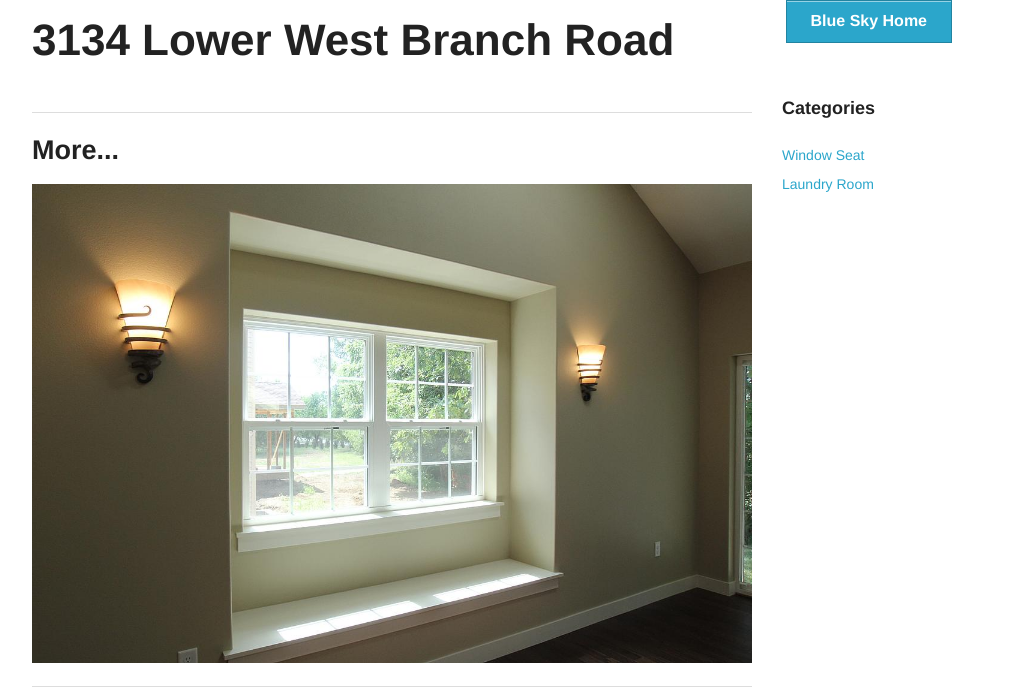
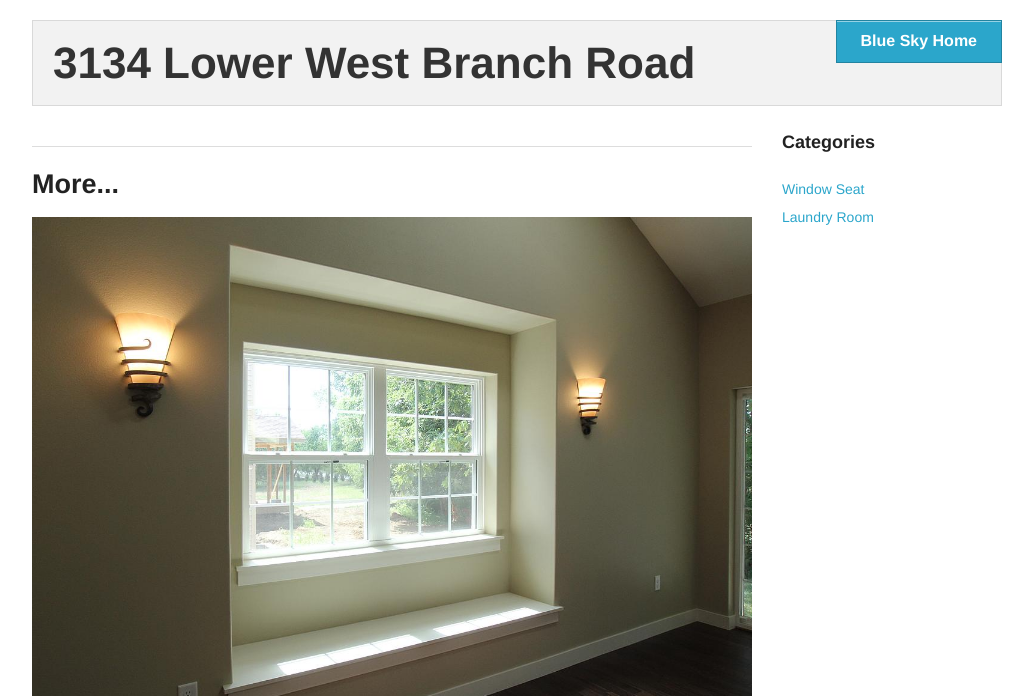
Before and after one commit to addahlbe/BlueSky, a Python web app: template realEstateApp/templates/home1-more.mako in a window 1280 px wide. Shown: the top 696 px of the page, without its empty margins (123-1156 px from the left). Run offline with Mako, Linux system fonts and the light colour scheme; the template is opened without the code that fills it, so the values that code supplies are empty; some libraries are stand-ins or nearby versions.

Commit message:
Added the header pannel format, changed margin to link to top, and home button.

```diff
--- a/realEstateApp/templates/home1-baths.mako
+++ b/realEstateApp/templates/home1-baths.mako
@@ -22,13 +22,15 @@
   <!-- Nav Bar -->
 
   <div class="row">
-    <div class="large-12 columns">
+    <div class="large-12 columns" style="margin-top:20px">
       <div class="nav-bar right">
        <ul class="button-group">
-         <li><a href="/" class="button" style="margin-right:50px">Blue Sky Home</a></li>
+         <li><a href="/" class="button">Blue Sky Home</a></li>
         </ul>
       </div>
-      <h1>3134 Lower West Branch Road</h1>
+      <div class="panel">
+        <h1>3134 Lower West Branch Road</h1>
+      <div>
     </div>
   </div>
 
--- a/realEstateApp/templates/home1-bedrooms.mako
+++ b/realEstateApp/templates/home1-bedrooms.mako
@@ -22,13 +22,15 @@
   <!-- Nav Bar -->
 
   <div class="row">
-    <div class="large-12 columns">
+    <div class="large-12 columns"  style="margin-top:20px">
       <div class="nav-bar right">
        <ul class="button-group">
-         <li><a href="/" class="button" style="margin-right:50px">Blue Sky Home</a></li>
+         <li><a href="/" class="button">Blue Sky Home</a></li>
         </ul>
       </div>
-      <h1>3134 Lower West Branch Road</h1>
+      <div class="panel">
+        <h1>3134 Lower West Branch Road</h1>
+      </div>
     </div>
   </div>
 
--- a/realEstateApp/templates/home1-dining-room.mako
+++ b/realEstateApp/templates/home1-dining-room.mako
@@ -22,13 +22,15 @@
   <!-- Nav Bar -->
 
   <div class="row">
-    <div class="large-12 columns">
+    <div class="large-12 columns" style="margin-top:20px">
       <div class="nav-bar right">
        <ul class="button-group">
-         <li><a href="/" class="button" style="margin-right:50px">Blue Sky Home</a></li>
+         <li><a href="/" class="button">Blue Sky Home</a></li>
         </ul>
       </div>
-      <h1>3134 Lower West Branch Road</h1>
+      <div class="panel">
+        <h1>3134 Lower West Branch Road</h1>
+      </div>
     </div>
   </div>
 
--- a/realEstateApp/templates/home1-kitchen.mako
+++ b/realEstateApp/templates/home1-kitchen.mako
@@ -22,13 +22,15 @@
   <!-- Nav Bar -->
 
   <div class="row">
-    <div class="large-12 columns">
+    <div class="large-12 columns"  style="margin-top:20px">
       <div class="nav-bar right">
        <ul class="button-group">
-         <li><a href="/" class="button" style="margin-right:50px">Blue Sky Home</a></li>
+         <li><a href="/" class="button">Blue Sky Home</a></li>
         </ul>
       </div>
-      <h1>3134 Lower West Branch Road</h1>
+      <div class="panel">
+        <h1>3134 Lower West Branch Road</h1>
+      </div>
     </div>
   </div>
 
--- a/realEstateApp/templates/home1-living-room.mako
+++ b/realEstateApp/templates/home1-living-room.mako
@@ -21,13 +21,15 @@
   <!-- Nav Bar -->
 
   <div class="row">
-    <div class="large-12 columns">
+    <div class="large-12 columns"  style="margin-top:20px">
       <div class="nav-bar right">
        <ul class="button-group">
-         <li><a href="/" class="button" style="margin-right:50px">Blue Sky Home</a></li>
+         <li><a href="/" class="button">Blue Sky Home</a></li>
         </ul>
       </div>
-      <a href="/home1"><h1>3134 Lower West Branch Road</h1></a>
+      <div class="panel">
+        <h1>3134 Lower West Branch Road</h1>
+      </div>
     </div>
   </div>
 
--- a/realEstateApp/templates/home1-more.mako
+++ b/realEstateApp/templates/home1-more.mako
@@ -22,13 +22,15 @@
   <!-- Nav Bar -->
 
   <div class="row">
-    <div class="large-12 columns">
+    <div class="large-12 columns"  style="margin-top:20px">
       <div class="nav-bar right">
        <ul class="button-group">
-         <li><a href="/" class="button" style="margin-right:50px">Blue Sky Home</a></li>
+         <li><a href="/" class="button">Blue Sky Home</a></li>
         </ul>
       </div>
-      <h1>3134 Lower West Branch Road</h1>
+      <div class="panel">
+        <h1>3134 Lower West Branch Road</h1>
+      </div>
     </div>
   </div>
 
--- a/realEstateApp/templates/home1-stairs.mako
+++ b/realEstateApp/templates/home1-stairs.mako
@@ -22,13 +22,15 @@
   <!-- Nav Bar -->
 
   <div class="row">
-    <div class="large-12 columns">
+    <div class="large-12 columns"  style="margin-top:20px">
       <div class="nav-bar right">
        <ul class="button-group">
-         <li><a href="/" class="button" style="margin-right:50px">Blue Sky Home</a></li>
+         <li><a href="/" class="button">Blue Sky Home</a></li>
         </ul>
       </div>
-      <h1>3134 Lower West Branch Road</h1>
+      <div class="panel">
+        <h1>3134 Lower West Branch Road</h1>
+      </div>
     </div>
   </div>
 
--- a/realEstateApp/templates/home1.mako
+++ b/realEstateApp/templates/home1.mako
@@ -511,7 +511,7 @@
           <p>&copy; Copyright Blue Sky, LLC.</p>
         </div>
         <div class="large-6 columns">
-          <a href="#Top">Return To Top</a>
+          <a href="#Top" style="margin-left:100px">Return To Top</a>
         </div>
       </div>
     </div>
--- a/realEstateApp/templates/home2-baths.mako
+++ b/realEstateApp/templates/home2-baths.mako
@@ -22,13 +22,15 @@
   <!-- Nav Bar -->
 
   <div class="row">
-    <div class="large-12 columns">
+    <div class="large-12 columns"  style="margin-top:20px">
       <div class="nav-bar right">
        <ul class="button-group">
-         <li><a href="/" class="button" style="margin-right:50px">Blue Sky Home</a></li>
+         <li><a href="/" class="button">Blue Sky Home</a></li>
         </ul>
       </div>
-      <h1>423 Teton Circle</h1>
+      <div class="panel">
+        <h1>423 Teton Circle</h1>
+      </div>
     </div>
   </div>
 
--- a/realEstateApp/templates/home2-bedrooms.mako
+++ b/realEstateApp/templates/home2-bedrooms.mako
@@ -22,13 +22,15 @@
   <!-- Nav Bar -->
 
   <div class="row">
-    <div class="large-12 columns">
+    <div class="large-12 columns"  style="margin-top:20px">
       <div class="nav-bar right">
        <ul class="button-group">
-         <li><a href="/" class="button" style="margin-right:50px">Blue Sky Home</a></li>
+         <li><a href="/" class="button">Blue Sky Home</a></li>
         </ul>
       </div>
-      <h1>423 Teton Circle</h1>
+      <div class="panel">
+        <h1>423 Teton Circle</h1>
+      </div>
     </div>
   </div>
 
--- a/realEstateApp/templates/home2-dining-room.mako
+++ b/realEstateApp/templates/home2-dining-room.mako
@@ -22,13 +22,15 @@
   <!-- Nav Bar -->
 
   <div class="row">
-    <div class="large-12 columns">
+    <div class="large-12 columns"  style="margin-top:20px">
       <div class="nav-bar right">
        <ul class="button-group">
-         <li><a href="/" class="button" style="margin-right:50px">Blue Sky Home</a></li>
+         <li><a href="/" class="button">Blue Sky Home</a></li>
         </ul>
       </div>
-      <h1>423 Teton Circle</h1>
+      <div class="panel">
+        <h1>423 Teton Circle</h1>
+      </div>
     </div>
   </div>
 
--- a/realEstateApp/templates/home2-exterior.mako
+++ b/realEstateApp/templates/home2-exterior.mako
@@ -22,13 +22,15 @@
   <!-- Nav Bar -->
 
   <div class="row">
-    <div class="large-12 columns">
+    <div class="large-12 columns"  style="margin-top:20px">
       <div class="nav-bar right">
        <ul class="button-group">
-         <li><a href="/" class="button" style="margin-right:50px">Blue Sky Home</a></li>
+         <li><a href="/" class="button">Blue Sky Home</a></li>
         </ul>
       </div>
-      <h1>423 Teton Circle</h1>
+      <div class="panel">
+        <h1>423 Teton Circle</h1>
+      </div>
     </div>
   </div>
 
--- a/realEstateApp/templates/home2-kitchen.mako
+++ b/realEstateApp/templates/home2-kitchen.mako
@@ -22,13 +22,15 @@
   <!-- Nav Bar -->
 
   <div class="row">
-    <div class="large-12 columns">
+    <div class="large-12 columns"  style="margin-top:20px">
       <div class="nav-bar right">
        <ul class="button-group">
-         <li><a href="/" class="button" style="margin-right:50px">Blue Sky Home</a></li>
+         <li><a href="/" class="button">Blue Sky Home</a></li>
         </ul>
       </div>
-      <h1>423 Teton Circle</h1>
+      <div class="panel">
+        <h1>423 Teton Circle</h1>
+      </div>
     </div>
   </div>
 
--- a/realEstateApp/templates/home2-living-room.mako
+++ b/realEstateApp/templates/home2-living-room.mako
@@ -22,13 +22,15 @@
   <!-- Nav Bar -->
 
   <div class="row">
-    <div class="large-12 columns">
+    <div class="large-12 columns"  style="margin-top:20px">
       <div class="nav-bar right">
        <ul class="button-group">
-         <li><a href="/" class="button" style="margin-right:50px">Blue Sky Home</a></li>
+         <li><a href="/" class="button">Blue Sky Home</a></li>
         </ul>
       </div>
-      <h1>423 Teton Circle</h1>
+      <div class="panel">
+        <h1>423 Teton Circle</h1>
+      </div>
     </div>
   </div>
 
--- a/realEstateApp/templates/home2-lower-level.mako
+++ b/realEstateApp/templates/home2-lower-level.mako
@@ -22,13 +22,15 @@
   <!-- Nav Bar -->
 
   <div class="row">
-    <div class="large-12 columns">
+    <div class="large-12 columns"  style="margin-top:20px">
       <div class="nav-bar right">
        <ul class="button-group">
-         <li><a href="/" class="button" style="margin-right:50px">Blue Sky Home</a></li>
+         <li><a href="/" class="button">Blue Sky Home</a></li>
         </ul>
       </div>
-      <h1>423 Teton Circle</h1>
+      <div class="panel">
+        <h1>423 Teton Circle</h1>
+      </div>
     </div>
   </div>
 
--- a/realEstateApp/templates/home2-more.mako
+++ b/realEstateApp/templates/home2-more.mako
@@ -22,13 +22,15 @@
   <!-- Nav Bar -->
 
   <div class="row">
-    <div class="large-12 columns">
+    <div class="large-12 columns"  style="margin-top:20px">
       <div class="nav-bar right">
        <ul class="button-group">
-         <li><a href="/" class="button" style="margin-right:50px">Blue Sky Home</a></li>
+         <li><a href="/" class="button">Blue Sky Home</a></li>
         </ul>
       </div>
-      <h1>423 Teton Circle</h1>
+      <div class="panel">
+        <h1>423 Teton Circle</h1>
+      </div>
     </div>
   </div>
 
--- a/realEstateApp/templates/home2-stairs.mako
+++ b/realEstateApp/templates/home2-stairs.mako
@@ -22,13 +22,15 @@
   <!-- Nav Bar -->
 
   <div class="row">
-    <div class="large-12 columns">
+    <div class="large-12 columns" style="margin-top:20px">
       <div class="nav-bar right">
        <ul class="button-group">
-         <li><a href="/" class="button" style="margin-right:50px">Blue Sky Home</a></li>
+         <li><a href="/" class="button">Blue Sky Home</a></li>
         </ul>
       </div>
-      <h1>423 Teton Circle</h1>
+      <div class="panel">
+        <h1>423 Teton Circle</h1>
+      </div>
     </div>
   </div>
 
--- a/realEstateApp/templates/home2.mako
+++ b/realEstateApp/templates/home2.mako
@@ -534,7 +534,7 @@
           <p>&copy; Copyright Blue Sky, LLC.</p>
         </div>
         <div class="large-6 columns">
-          <a href="#Top">Return To Top</a>
+          <a href="#Top" style="margin-left:100px">Return To Top</a>
         </div>
       </div>
     </div>
```
